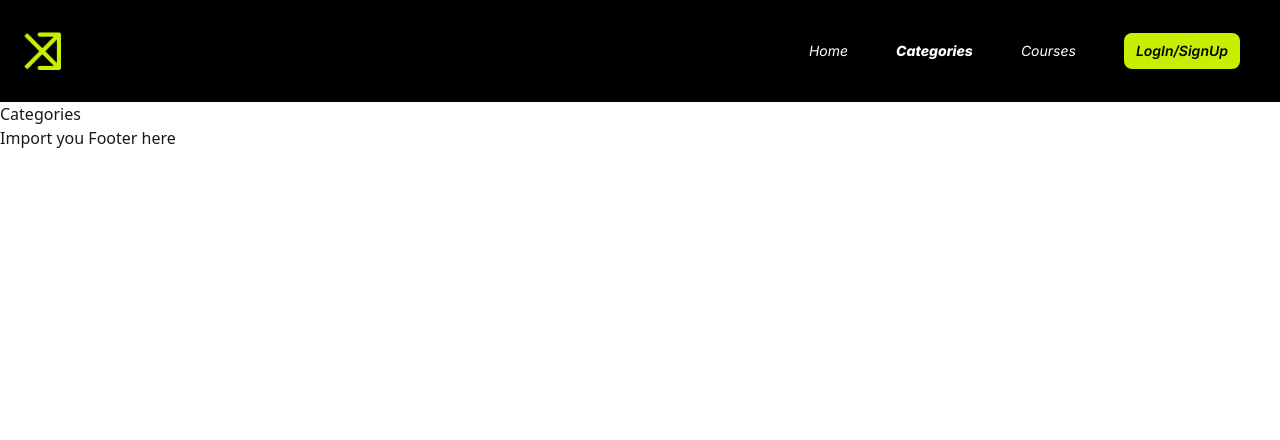
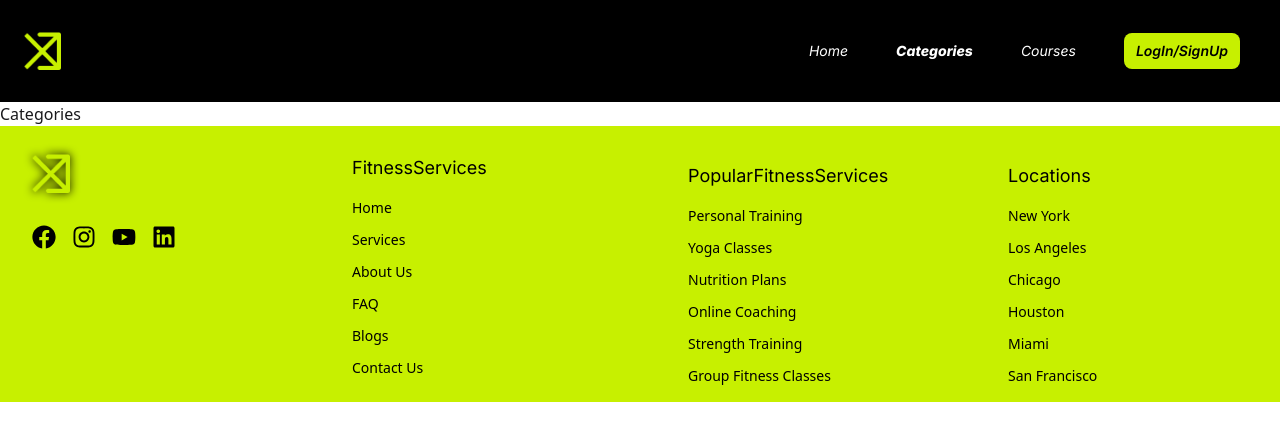
Before and after one commit to natakamm/FitnessApp_FE, a React (Vite) app: page /categories in a window 1280 px wide. Shown: the top 440 px of the page. Built offline with nearby package versions, Linux system fonts and the light colour scheme.

Commit message:
Footer finished

```diff
--- a/package.json
+++ b/package.json
@@ -14,6 +14,7 @@
     "jwt-decode": "^4.0.0",
     "react": "^18.3.1",
     "react-dom": "^18.3.1",
+    "react-icons": "^5.4.0",
     "react-router-dom": "^7.1.5",
     "sass": "^1.84.0",
     "tailwindcss": "^4.0.3"
--- /dev/null
+++ b/src/assets/components/Footer.jsx
@@ -0,0 +1,126 @@
+import { Link } from "react-router-dom";
+import logo from "../images/Logo.png";
+import { FaFacebook, FaInstagram, FaYoutube, FaLinkedin } from "react-icons/fa";
+
+const Footer = () => {
+  return (
+    <footer className="bg-customSecondary text-black">
+      <div className="container mx-auto grid grid-cols-1 md:grid-cols-4 gap-8 p-4 pt-7">
+        {/* Column 0 */}
+        <div className="ml-4 ">
+          <img
+            src={logo}
+            alt="logo"
+            width={38}
+            style={{
+              filter: "drop-shadow(0px 0px 5px rgba(0, 0, 0, 1))",
+            }}
+          />
+          <ul className="space-y-3 font-secondary text-sm mt-8">
+            <li>
+              <Link to="/" className="hover:text-customAccent3">
+                <div className="flex space-x-4 text-2xl">
+                  <FaFacebook className="text-black cursor-pointer font-lg" />
+                  <FaInstagram className="text-black  cursor-pointer" />
+                  <FaYoutube className="text-black  cursor-pointer" />
+                  <FaLinkedin className="text-black  cursor-pointer" />
+                </div>
+              </Link>
+            </li>
+          </ul>
+        </div>
+
+        {/* Column 1 */}
+        <div className="ml-4">
+          <h3 className="font-inter mb-4 text-lg">FitnessServices</h3>
+          <ul className="space-y-3 font-secondary text-sm">
+            <li>
+              <Link to="/" className="hover:text-customAccent3">
+                Home
+              </Link>
+            </li>
+            <li>
+              <Link to="/" className="hover:text-customAccent3">
+                Services
+              </Link>
+            </li>
+            <li>
+              <Link to="/" className="hover:text-customAccent3">
+                About Us
+              </Link>
+            </li>
+            <li>
+              <Link to="/" className="hover:text-customAccent3">
+                FAQ
+              </Link>
+            </li>
+            <li>
+              <Link to="/" className="hover:text-customAccent3">
+                Blogs
+              </Link>
+            </li>
+            <li>
+              <Link to="/" className="hover:text-customAccent3">
+                Contact Us
+              </Link>
+            </li>
+          </ul>
+        </div>
+
+        {/* Column 2 */}
+        <div className="ml-8 mt-2">
+          <h3 className=" font-inter mb-4 text-lg">PopularFitnessServices</h3>
+          <ul className="space-y-3 font-secondary text-sm">
+            <li>
+              <Link to="/" className="hover:text-customAccent3">
+                Personal Training
+              </Link>
+            </li>
+            <li>
+              <Link to="/" className="hover:text-customAccent3">
+                Yoga Classes
+              </Link>
+            </li>
+            <li>
+              <Link to="/" className="hover:text-customAccent3">
+                Nutrition Plans
+              </Link>
+            </li>
+            <li>
+              <Link to="/" className="hover:text-customAccent3">
+                Online Coaching
+              </Link>
+            </li>
+            <li>
+              <Link to="/" className="hover:text-customAccent3">
+                Strength Training
+              </Link>
+            </li>
+            <li>
+              <Link to="/" className="hover:text-customAccent3">
+                Group Fitness Classes
+              </Link>
+            </li>
+          </ul>
+        </div>
+
+        {/* Column 3 */}
+        <div className="ml-8 mt-2">
+          <h3 className="font-inter mb-4 text-lg text-bold">Locations</h3>
+          <div className="grid grid-cols-2 gap-2">
+            <ul className="space-y-3 font-secondary text-sm">
+              <li>New York</li>
+              <li>Los Angeles</li>
+              <li>Chicago</li>
+              <li>Houston</li>
+              <li>Miami</li>
+              <li>San Francisco</li>
+            </ul>
+          </div>
+        </div>
+      </div>
+    </footer>
+  );
+};
+
+export default Footer;
--- a/src/assets/components/MainLayout.jsx
+++ b/src/assets/components/MainLayout.jsx
@@ -1,12 +1,13 @@
 import { Outlet } from "react-router-dom";
 import Header from "./Header";
+import Footer from "./Footer";
 
 const MainLayout = (children) => {
   return (
     <>
       <Header />
       <Outlet context={children} />
-      <div>Import you Footer here</div>
+      <Footer />
     </>
   );
 };
```
Also changed, not shown: 1 other file (tests, documents, lock files or other folders).
